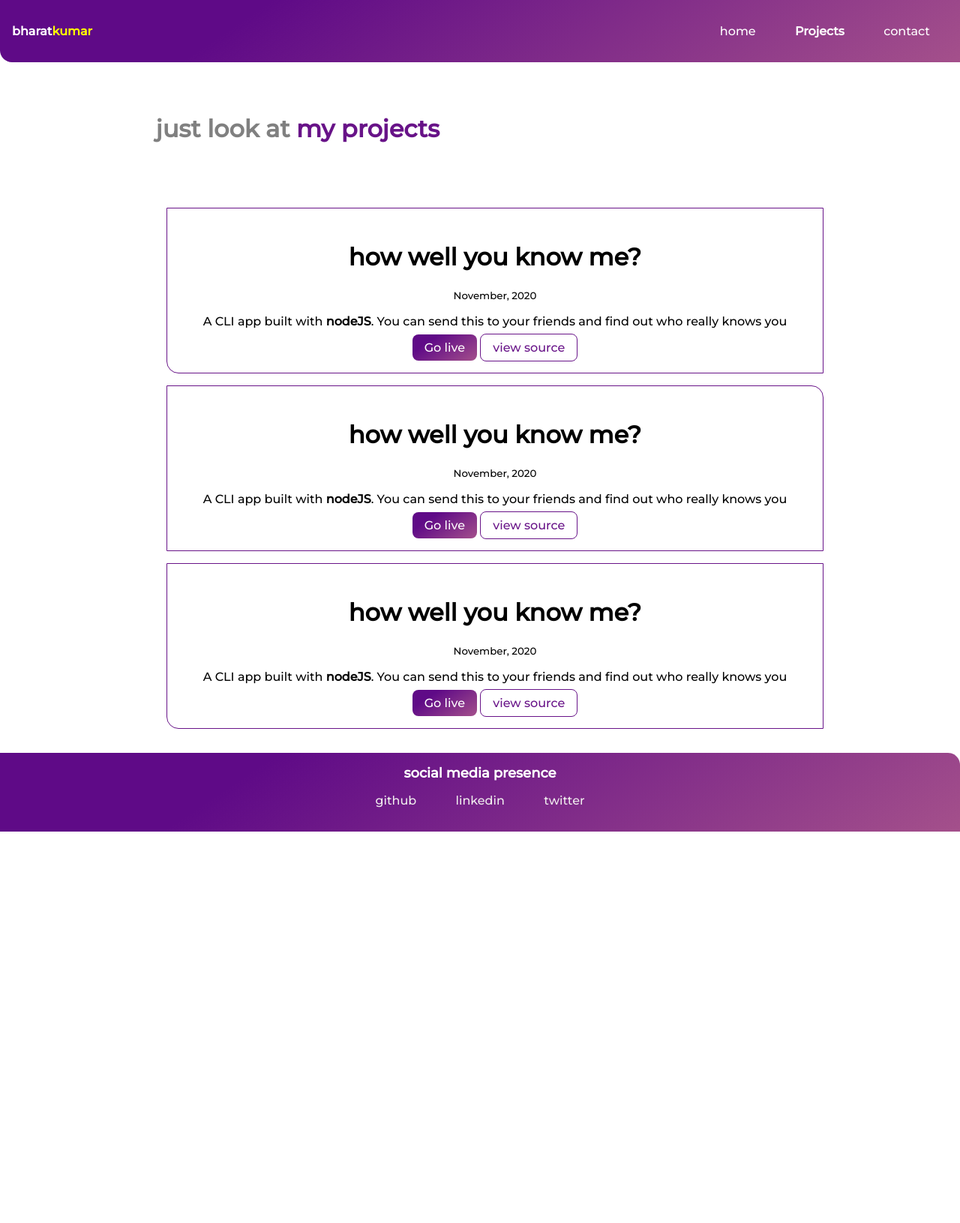
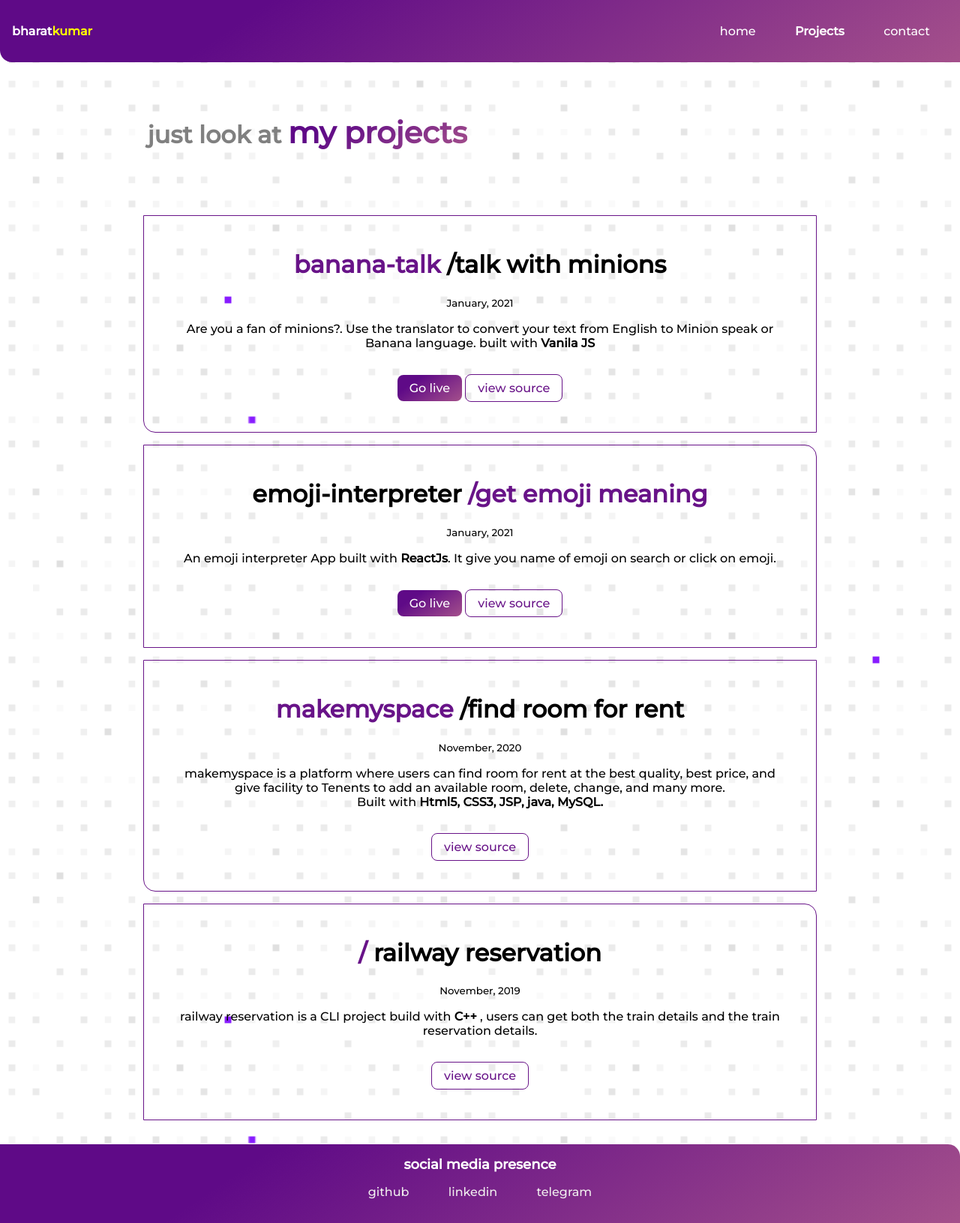
Before and after one commit to bharatbamaniya/profile, a PHP site: page /projects.html in a window 1280 px wide. Shown: the whole page at 75% size. Before the commit the page ends 1109 px from the top, so only its background shows below. Run offline with PHP 8.4, Linux system fonts and the light colour scheme.

Commit message:
contact added, data added

```diff
--- a/projects.html
+++ b/projects.html
@@ -6,6 +6,13 @@
     <meta http-equiv="X-UA-Compatible" content="IE=edge">
     <meta name="viewport" content="width=device-width, initial-scale=1.0">
     <link rel="stylesheet" href="style.css" type="text/css">
+
+    <!-- favicon -->
+    <link rel="apple-touch-icon" sizes="180x180" href="favicon_io/apple-touch-icon.png">
+    <link rel="icon" type="image/png" sizes="32x32" href="favicon_io/favicon-32x32.png">
+    <link rel="icon" type="image/png" sizes="16x16" href="favicon_io/favicon-16x16.png">
+    <link rel="manifest" href="favicon_io/site.webmanifest">
+
     <title>projects | Bharat Kumar</title>
 </head>
 
@@ -17,10 +24,10 @@
                 <a href="index.html" class="link"> home </a>
             </li>
             <li class="list-item-inline">
-                <a href="#" class="link link-active"> Projects</a>
+                <a href="projects.html" class="link link-active"> Projects</a>
             </li>
             <li class="list-item-inline">
-                <a href="#" class="link"> contact</a>
+                <a href="contact.html" class="link"> contact</a>
             </li>
         </ul>
     </nav>
@@ -31,38 +38,60 @@
 
     <div class="d-flex">
         <ul class="list-non-bullet project-section-ul">
+            <!-- project 0 -->
             <li class="padding-md">
                 <div class="container container-center ">
-                    <h1>how well you know me?</h1>
-                    <small>November, 2020</small>
-                    <p>A CLI app built with <strong>nodeJS</strong>. You can send this to your friends and find out who
-                        really knows you</p>
-                    <a class="link primary-link" href="#">Go live</a>
-                    <a class="link secondary-link" href="#">view source</a>
+                    <h1><span class="hero-heading-inverted">banana-talk</span> /talk with minions</h1>
+                    <small>January, 2021</small>
+                    <p>Are you a fan of minions?. Use the translator to convert your text from English to Minion speak or Banana language. built with <strong>Vanila JS</strong></p>
+                    <br>
+                    <a class="link primary-link" href="https://englishtobanana.netlify.app/" target="_blank" rel="noopener">Go live</a>
+                    <a class="link secondary-link" href="https://github.com/bharatbamaniya/Project-talk-banana" target="_blank" rel="noopener">view source</a>
                 </div>
 
             </li>
-            <li class=" padding-md">
-                <div class="container container-center">
-                    <h1>how well you know me?</h1>
-                    <small>November, 2020</small>
-                    <p>A CLI app built with <strong>nodeJS</strong>. You can send this to your friends and find out who
-                        really knows you</p>
-                    <a class="link primary-link" href="#">Go live</a>
-                    <a class="link secondary-link" href="#">view source</a>
+            <!-- project 1 -->
+            <li class="padding-md">
+                <div class="container container-center ">
+                    <h1>emoji-interpreter<span class="hero-heading-inverted"> /get emoji meaning</span></h1>
+                    <small>January, 2021</small>
+                    <p>An emoji interpreter App built with <strong>ReactJs</strong>. It give you name of emoji on search or click on emoji.</p>
+                    <br>
+                    <a class="link primary-link" href="https://y4fuh.csb.app/" target="_blank" rel="noopener">Go live</a>
+                    <a class="link secondary-link" href="https://github.com/bharatbamaniya/Beginning-with-ReactJs" target="_blank" rel="noopener">view source</a>
                 </div>
 
             </li>
+
+            <!-- project 2 -->
             <li class=" padding-md">
                 <div class="container container-center">
-                    <h1>how well you know me?</h1>
+                    <h1><span class="hero-heading-inverted">makemyspace</span> /find room for rent</h1>
                     <small>November, 2020</small>
-                    <p>A CLI app built with <strong>nodeJS</strong>. You can send this to your friends and find out who
-                        really knows you</p>
-                    <a class="link primary-link" href="#">Go live</a>
-                    <a class="link secondary-link" href="#">view source</a>
+
+                    <p>
+                        makemyspace is a platform where users can find room for rent at the best quality, best price,
+                        and give facility to Tenents to add an available room, delete, change, and many more.<br> Built
+                        with<strong> Html5, CSS3, JSP, java, MySQL.</strong>
+                    </p>
+                    <br>
+
+                    <a class="link secondary-link text-psuado" href="https://github.com/bharatbamaniya/makemyspace-JSP-project.io" target="_blank" rel="noopener">view source</a>
                 </div>
+            </li>
+            <!-- project 3 -->
+            <li class=" padding-md">
+                <div class="container container-center">
+                    <h1> <span class="hero-heading-inverted">/</span> railway reservation</h1>
+                    <small>November, 2019</small>
 
+                    <p>
+                        railway reservation is a CLI project build with <strong> C++ </strong>, users can get both the train details and the train reservation details. <br>
+                    </p>
+                    <br>
+
+                    <a class="link secondary-link text-psuado" href="https://github.com/bharatbamaniya/railway-reservation-system-CPP-project.io"  target="_blank" rel="noopener">view source</a>
+                </div>
             </li>
         </ul>
     </div>
@@ -72,13 +101,14 @@
         <div class="footer-header">social media presence</div>
         <ul class="list-non-bullet social-links">
             <li class="list-item-inline">
-                <a class="link" href="#"> github</a>
+                <a class="link" href="https://github.com/bharatbamaniya" target="_blank" rel="noopener"> github</a>
             </li>
             <li class="list-item-inline">
-                <a class="link" href="#"> linkedin</a>
+                <a class="link" href="https://www.linkedin.com/in/bharat-kumar-b75000154/" target="_blank"
+                    rel="noopener"> linkedin</a>
             </li>
             <li class="list-item-inline">
-                <a class="link" href="#"> twitter</a>
+                <a class="link" href="https://t.me/bharatbamaniya" target="_blank" rel="noopener"> telegram</a>
             </li>
         </ul>
     </footer>
--- a/style.css
+++ b/style.css
@@ -4,6 +4,13 @@ body {
   font-family: "Montserrat", sans-serif;
   /* max-width: 800px; */
   margin: auto;
+  background-color: #ffffff;
+  background: url(img/Pattern-Randomized.svg);
+  background-attachment: fixed;
+  background-size: cover;
+}
+ul {
+  padding: 0;
 }
 :root {
   --primary: linear-gradient(326deg, #a4508b 0%, #5f0a87 74%);
@@ -36,6 +43,7 @@ h3 {
 
 .project-section-ul {
   text-align: center;
+  max-width: 100%;
 }
 
 .padding-md:nth-child(odd) {
@@ -67,6 +75,7 @@ h3 {
 }
 
 .secondary-link {
+  display: inline-block;
   color: var(--primary-color);
   border: 1px solid var(--primary-color);
 }
@@ -113,9 +122,26 @@ h3 {
 }
 
 .hero {
-  padding: 2rem;
+  padding: 2rem 4rem;
+  /* padding: auto 2rem; */
 }
 
+.hero-heading-inverted {
+  color: var(--primary-color);
+  max-width: 100%;
+}
+
+.hero-heading span {
+  font-size: 2.5rem;
+  /* display: block; */
+  background-image: var(--primary);
+  -webkit-background-clip: text;
+  -webkit-text-fill-color: transparent;
+  /* text-align: center; */
+}
+.block-element {
+  display: block;
+}
 .hero-img {
   max-width: 350px;
   display: block;
@@ -162,10 +188,15 @@ h3 {
   text-align: center;
 }
 
-.hero .hero-heading .hero-heading-inverted {
-  color: var(--primary-color);
+.hero .link-ouline {
+  padding: 0.5rem 1rem;
+  border-radius: 30px;
+  border: 1px solid var(--primary-color);
 }
-
+.hero .link-ouline:active,
+.hero .link-ouline:hover {
+  color: var(--dark-gray);
+}
 .section {
   /* text-align: center; */
   padding: 2.5rem;
@@ -197,3 +228,39 @@ h3 {
 .footer ul {
   padding-inline-start: 0;
 }
+
+.text-psuado {
+  position: relative;
+}
+.text-psuado::before {
+  z-index: -1;
+  content: "";
+  display: block;
+  position: absolute;
+  top: 0;
+  bottom: 0;
+  right: -50%;
+  left: 50%;
+  width: 0;
+  border-radius: 0.5rem;
+  transition: 0.3s ease-in-out;
+}
+.text-psuado:hover::before {
+  background: var(--primary-color);
+  width: 100%;
+  left: 0;
+  right: 0;
+}
+.text-psuado:hover {
+  color: white;
+}
+.text-psuado:active {
+  color: var(--dark-gray);
+}
+.contact-links {
+}
+.contact-links h1,
+h2,
+p {
+  display: inline-block;
+}
```
Also changed, not shown: contact.html (added, +90 -0 lines), index.html (+17 -7 lines), component.html (line endings or trailing spaces), img/Pattern-Randomized.svg (added), img/hero-img.svg (renamed from hero-img.svg).
